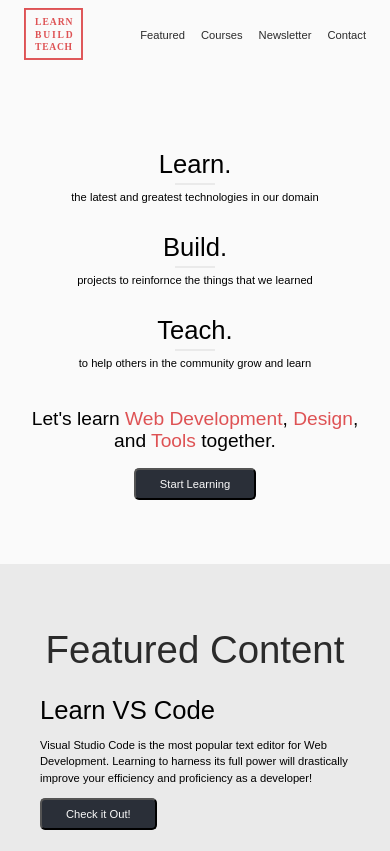
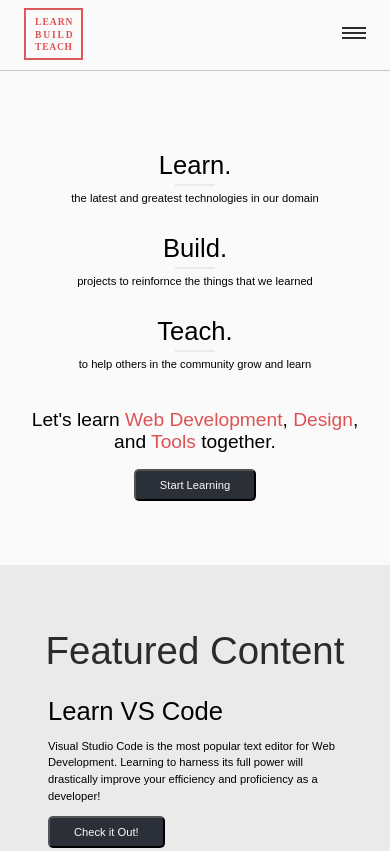
Before and after one commit to jamesqquick/Learn-Build-Teach-Site, a Gatsby site: page / in a window 390 px wide. Shown: the top 851 px of the page. Built offline with nearby package versions, Linux system fonts and the light colour scheme; Gatsby itself is replaced by a stand-in of ours.

Commit message:
Responsive design for navbar

```diff
--- a/src/components/navbar.js
+++ b/src/components/navbar.js
@@ -2,14 +2,31 @@ import React from "react";
 import { Link } from "gatsby";
 import "../sass/navbar.scss";
 import logo from "../images/lbt-icon.svg";
+import hamburger from "../images/hamburger.svg";
 
-const Navbar = ({ siteTitle }) => (
+class Navbar extends React.Component {
+  constructor(props) {
+    super(props);
+    this.state = {
+      navOpen: false
+    };
+  }
+  render = () => (
     <nav className="nav">
       <div className="nav-content">
+        <div className="flex flex-between flex-align-center full-width">
           <div className="nav-brand">
-        <img src={logo} alt="" />
+            <img src={logo} alt="Learn Build Teach Logo." />
           </div>
-      <ul className="nav-items">
+          <a id="hamburgerBtn">
+            <img
+              src={hamburger}
+              alt="Menu Button"
+              onClick={this.toggleNavbar}
+            />
+          </a>
+        </div>
+        <ul className={"nav-items" + (this.state.navOpen ? "" : " hidden-sm")}>
           <li className="nav-item">
             <Link to="/">Featured</Link>
           </li>
@@ -27,4 +44,11 @@ const Navbar = ({ siteTitle }) => (
     </nav>
   );
 
+  toggleNavbar = () => {
+    this.setState({
+      navOpen: !this.state.navOpen
+    });
+  };
+}
+
 export default Navbar;
--- a/src/sass/flexbox.scss
+++ b/src/sass/flexbox.scss
@@ -1,10 +1,19 @@
 .flex {
   display: flex;
+  flex-direction: row;
 }
 
 .flex-column {
   display: flex;
   flex-direction: column;
+}
+
+.flex-between {
+  justify-content: space-between;
+}
+
+.flex-align-center {
+  align-items: center;
 }
 
 .flex-child-grow-1 > *:first-child {
@@ -13,10 +22,6 @@
 }
 
 @media only screen and (max-width: 768px) {
-  .flex {
-    flex-direction: column;
-  }
-
   .flex-child-grow-1 > *:first-child {
     margin-bottom: 1rem;
   }
--- a/src/sass/navbar.scss
+++ b/src/sass/navbar.scss
@@ -16,7 +16,7 @@
 }
 
 .nav-item {
-  display: inline-block;
+  display: inline;
   margin-left: 2rem;
   color: $black;
 }
@@ -28,8 +28,27 @@
   color: $black;
 }
 
+#hamburgerBtn {
+  display: none;
+}
+
 @media only screen and (max-width: 768px) {
   .nav {
     position: static;
+    border-bottom: 1px solid darken($color: $off-white, $amount: 20);
+  }
+
+  .nav-content {
+    flex-direction: column;
+    align-items: flex-end;
+  }
+
+  #hamburgerBtn {
+    display: inline-block;
+  }
+
+  .nav-item {
+    display: block;
+    margin-bottom: 1rem;
   }
 }
--- a/src/sass/section.scss
+++ b/src/sass/section.scss
@@ -23,6 +23,6 @@
 
 @media only screen and (max-width: 768px) {
   .section {
-    padding: 8rem 2rem;
+    padding: 8rem 3rem;
   }
 }
--- a/src/sass/utilities.scss
+++ b/src/sass/utilities.scss
@@ -13,3 +13,21 @@ span.highlight {
 .text-center {
   text-align: center;
 }
+
+.full-width {
+  width: 100%;
+}
+
+.none {
+  display: none;
+}
+
+.hidden-sm {
+  display: default;
+}
+
+@media only screen and (max-width: 768px) {
+  .hidden-sm {
+    display: none;
+  }
+}
```
Lines whose indentation alone changed are shown as unchanged.
